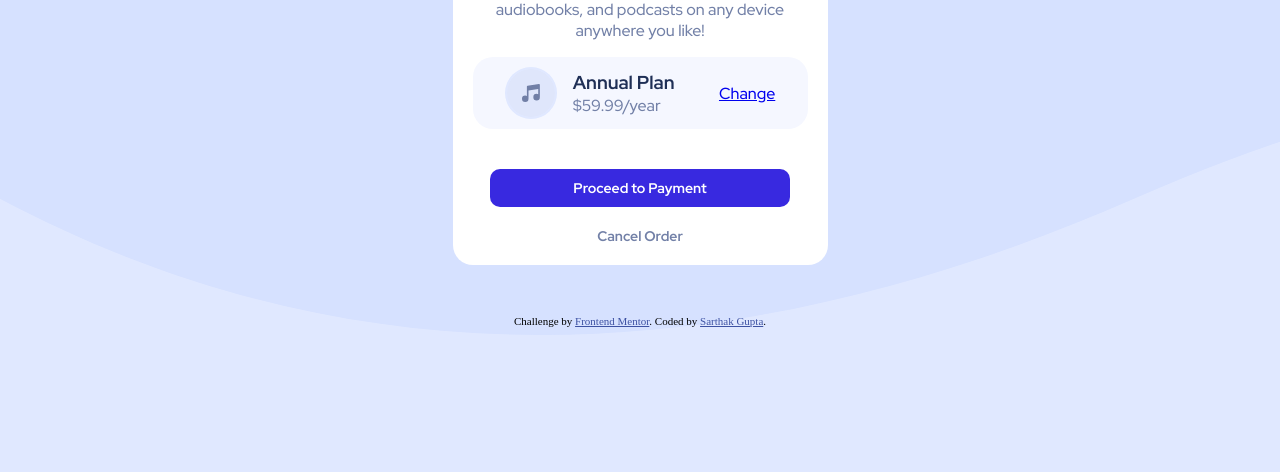
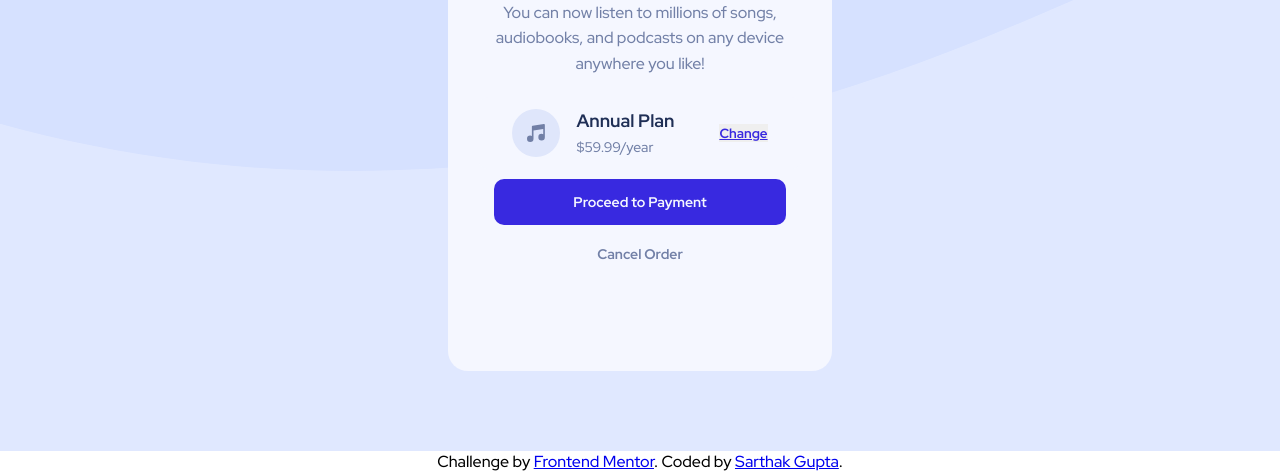
Before and after one commit to sarthak-37/order-summary, a plain HTML site: page index.html in a window 1280 px wide. Shown: the part 349-821 px from the top of the page. Before the commit the page ends 800 px from the top, so only its background shows below. Drawn offline with Linux system fonts and the light colour scheme.

Commit message:
Add files via upload

```diff
--- a/index.html
+++ b/index.html
@@ -2,47 +2,63 @@
 <html lang="en">
 <head>
   <meta charset="UTF-8">
+  <meta http-equiv="X-UA-Compatible" content="IE=edge">
   <meta name="viewport" content="width=device-width, initial-scale=1.0">
-  <link rel="icon" type="image/png" sizes="32x32" href="./images/favicon-32x32.png">
   <title>Frontend Mentor | Order summary card</title>
   <link rel="stylesheet" href="style.css">
-  <script src="https://kit.fontawesome.com/771fde4f00.js" crossorigin="anonymous"></script>
-  <link rel="preconnect" href="https://fonts.googleapis.com"><link rel="preconnect" href="https://fonts.gstatic.com" crossorigin><link href="https://fonts.googleapis.com/css2?family=Red+Hat+Display:wght@900&display=swap" rel="stylesheet">
-  <style> @import url('https://fonts.googleapis.com/css2?family=Red+Hat+Display:wght@900&display=swap'); </style>
-  <link rel="preconnect" href="https://fonts.googleapis.com"><link rel="preconnect" href="https://fonts.gstatic.com" crossorigin><link href="https://fonts.googleapis.com/css2?family=Red+Hat+Display:wght@500&display=swap" rel="stylesheet">
-  <style> @import url('https://fonts.googleapis.com/css2?family=Red+Hat+Display:wght@500&display=swap'); </style>
-  <link rel="preconnect" href="https://fonts.googleapis.com"><link rel="preconnect" href="https://fonts.gstatic.com" crossorigin><link href="https://fonts.googleapis.com/css2?family=Red+Hat+Display:wght@700&display=swap" rel="stylesheet">
-  <style> @import url('https://fonts.googleapis.com/css2?family=Red+Hat+Display:wght@700&display=swap'); </style>
+  <link rel="icon" type="image/png" sizes="32x32" href="./images/favicon-32x32.png">
+  <link rel="preconnect" href="https://fonts.googleapis.com">
+  <link rel="preconnect" href="https://fonts.gstatic.com" crossorigin>
+  <link href="https://fonts.googleapis.com/css2?family=Red+Hat+Display:wght@500;700;900&display=swap" rel="stylesheet">
 </head>
 <body>
-
-  <div class="card">
-    <img class="hero" src="images/illustration-hero.svg" alt="img">
-    <div class="container">
-      <h2 class="heading">Order Summary</h2>
-      <p class="description">
-        You can now listen to millions of songs, audiobooks, and podcasts on any
-        device anywhere you like!
-      </p>
-    </div>
-    <div class="price">
-      <div class="priceinfo">
-        <img class="i" src="images/icon-music.svg" alt="icon">
-        <div>
-          <h3>Annual Plan</h3>
-          <p>$59.99/year</p>
+  <main class="card">
+    <div class="card_main">
+      <div class="top">
+        <img class="card_img" src="images/illustration-hero.svg" alt aria-hidden="true">
+      </div>
+      <div class="bottom">
+        <div class="card_content">
+          <p class="heading">
+            Order Summary
+          </p>
+          <p class="info">
+            You can now listen to millions of songs, audiobooks, and podcasts on any device anywhere you like!
+          </p>
+          <div class="price">
+            <div class="price_container">
+              <img src="images/icon-music.svg" alt aria-hidden="true" class="icon">
+              <div class="amount_flex">
+                <p class="plan">
+                  Annual Plan
+                </p>
+                <p class="amount">
+                  $59.99/year
+                </p>
+              </div>
+            </div>
+            <div class="change_btn">
+              <button class="change">
+                Change
+              </button>
+            </div>
+          </div>
+          <div class="buttons_final">
+            <button class="proceed">
+              Proceed to Payment
+            </button>
+            <button class="cancel">
+              Cancel Order
+            </button>
+          </div>
         </div>
       </div>
-      <a href="#" class="change">Change</a>
     </div>
-    <div class="buttons">
-      <button class="submit">Proceed to Payment</button>
-      <button class="cancel">Cancel Order</button>
-    </div>
-  </div>
-  <div class="attribution">
-    Challenge by <a href="https://www.frontendmentor.io?ref=challenge" target="_blank">Frontend Mentor</a>.
-    Coded by <a href="https://www.instagram.com/sarthak.code" target="_blank">Sarthak Gupta</a>.
-  </div>
+  </main>
+  <footer>
+    <div class="attribution">
+      Challenge by <a href="https://www.frontendmentor.io?ref=challenge" target="_blank">Frontend Mentor</a>.
+      Coded by <a href="#">Sarthak Gupta</a>.
+  </footer>
 </body>
 </html>
--- a/style.css
+++ b/style.css
@@ -1,117 +1,188 @@
-.attribution {
-    font-size: 11px; text-align: center;
+/* .attribution { font-size: 11px; text-align: center; }
+    .attribution a { color: hsl(228, 45%, 44%); } */
+
+:root{
+  --pale-blue: hsl(225, 100%, 94%);
+  --bright-blue: hsl(245, 75%, 52%);
+  --very-pale-blue: hsl(225, 100%, 98%);
+  --desaturated-blue: hsl(224, 23%, 55%);
+  --dark-blue: hsl(223, 47%, 23%);
 }
 
-.attribution a {
-    color: hsl(228, 45%, 44%);
+*{
+  margin: 0;
+  padding: 0;
+  box-sizing: border-box;
 }
 
 body{
-    background: url(images/pattern-background-desktop.svg) no-repeat;
-    background-size: cover;
-    background-color: hsl(225, 100%, 94%);
+  font-family: 'Red Hat Display', sans-serif;
+  display: flex;
+  flex-direction: column;
+  align-items: center;
+}
+
+p{
+  font-size: 16px;
+}
+
+button{
+  font-family: 'Red Hat Display', sans-serif;
 }
 
 .card{
-    width: 375px;
-    background-color: #fff;
-    border-radius: 20px;
-    overflow: hidden;
-    margin: 50px auto;
+  width: 100%;
+  height: 100vh;
+  background-image: url(images/pattern-background-desktop.svg);
+  background-repeat: no-repeat;
+  background-size: cover;
+  background-position: -280px -280px;
+  background-color: var(--pale-blue);
+  display: flex;
+  flex-direction: column;
+  justify-content: center;
+  align-items: center;
 }
 
-.hero{
-    width: 375px;
+.card_main{
+  background-color: var(--very-pale-blue);
+  width: 30%;
+  min-height: 80%;
+  border-radius: 20px;
+  overflow: hidden;
+  padding-bottom: 20px;
+}
+
+.bottom{
+  margin: 0 30px;
+}
+
+.card_img{
+  width: 100%;
 }
 
 .heading{
-    color: hsl(223, 47%, 23%);
-    font-family: 'Red Hat Display', sans-serif;
-    font-size: 30px;
-    text-align: center;
-    font-weight: 1000;
+  text-align: center;
+  margin-top: 20px;
+  font-size: 30px;
+  font-weight: 900;
+  color: var(--dark-blue);
 }
 
-.description{
-    color: hsl(224, 23%, 55%);
-    text-align: center;
-    font-size: 16px;
-    font-family: 'Red Hat Display', sans-serif;
-    padding: 0 20px;
+.info{
+  margin-top: 16px;
+  text-align: center;
+  line-height: 1.6em;
+  color: var(--desaturated-blue);
+  font-weight: 500;
 }
 
 .price{
-    background-color: hsl(225, 100%, 98%);
-    display: flex;
-    justify-content: space-around;
-    align-items: center;
-    margin: 0 20px;
-    border-radius: 20px;
-    padding: 10px;
+  padding: 12px;
+  width: 100%;
+  border-radius: 10px;
+  margin-top: 20px;
+  background-color: var(--very-pale-blue);
+  display: flex;
+  flex-direction: row;
+  justify-content: space-around;
+  align-items: center;
 }
 
-.priceinfo{
-    display: flex;
-    justify-content: center;
-    align-items: center;
+.icon{
+  margin-right: 16px;
 }
 
-.priceinfo h3, .priceinfo p{
-    margin: 0;
-    font-family: 'Red Hat Display', sans-serif;
+.price_container{
+  display: flex;
+  flex-direction: row;
+  align-items: center;
 }
 
-.priceinfo h3{
-    color: hsl(223, 47%, 23%);
-}
-
-.priceinfo p{
-    color: hsl(224, 23%, 55%);
-}
-
-.i{
-    margin-right: 16px;
-    color: hsl(224, 23%, 55%);
-    border-radius: 50px;
-    background-color: hsl(225, 100%, 94%);
-    padding: 2px;
+.amount-flex{
+  display: flex;
+  flex-direction: column;
+  justify-content: center;
+  align-items: center;
 }
 
 .change{
-    font-family: 'Red Hat Display', sans-serif;
+  border: none;
+  color: var(--bright-blue);
+  font-weight: 700;
+  text-decoration: underline;
+  cursor: pointer;
 }
 
-.buttons{
-    display: flex;
-    flex-direction: column;
-    justify-content: center;
-    align-items: center;
+.change:active{
+  text-decoration: none;
+  color: var(--desaturated-blue);
 }
 
-button{
-    width: 80%;
+.plan{
+  font-weight: 700;
+  color: var(--dark-blue);
+  font-size: 18px;
 }
 
-.submit{
-    margin-top: 40px;
-    background-color: hsl(245, 75%, 52%);
-    color: #fff;
-    font-weight: bold;
-    font-family: 'Red Hat Display', sans-serif;
-    border: 0;
-    border-radius: 10px;
-    padding: 10px;
-    font-size: 14px;
+.amount{
+  font-weight: 500;
+  color: var(--desaturated-blue);
+  font-size: 14px;
+  margin-top: 6px;
+}
+
+.buttons_final{
+  display: flex;
+  flex-direction: column;
+  align-items: center;;
+}
+
+.proceed, .cancel{
+  width: 90%;
+  margin: 10px auto;
+}
+
+.proceed{
+  background-color: var(--bright-blue);
+  border: none;
+  border-radius: 10px;
+  font-size: 14px;
+  font-weight: 700;
+  color: var(--very-pale-blue);
+  padding: 14px 0;
+  cursor: pointer;
+}
+
+.proceed:active{
+  background-color: var(--desaturated-blue);
 }
 
 .cancel{
-    margin: 10px 0;
-    background-color: #fff;
-    color: hsl(224, 23%, 55%);
-    font-weight: bold;
-    font-family: 'Red Hat Display', sans-serif;
-    border: 0;
-    border-radius: 10px;
-    padding: 10px;
-    font-size: 14px;
+  background-color: var(--very-pale-blue);
+  cursor: pointer;
+  border: none;
+  font-size: 14px;
+  color: var(--desaturated-blue);
+  font-weight: 700;
+  padding: 14px0;
 }
+
+.cancel:active{
+  color: var(--dark-blue);
+}
+
+@media(max-width:800px){
+  .card_main{
+    width: 92%;
+    text-align: center;
+  }
+
+  .top{
+    overflow: hidden;
+  }
+
+  footer{
+    text-align: center;
+  }
+}
```
Also changed, not shown: design/active-states.jpg (added), design/desktop-design.jpg (added), design/desktop-preview.jpg (added), design/mobile-design.jpg (added).
